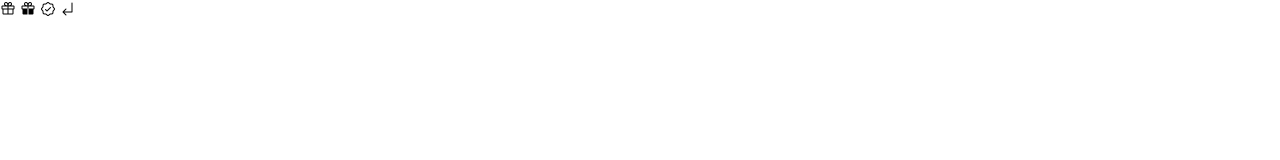
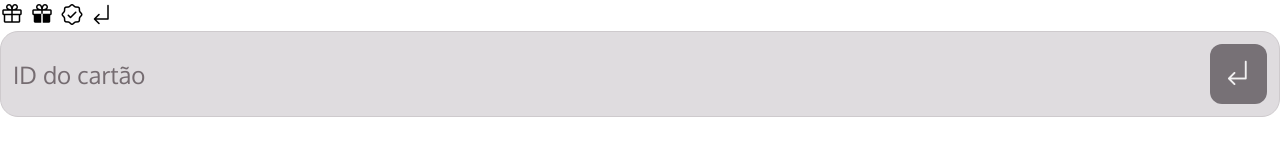
Before and after one commit to thalessarubbi/member-club, a plain HTML site: page index.html in a window 1280 px wide. Drawn offline with nearby package versions, Linux system fonts and the light colour scheme.

Commit message:
feat: :sparkles: add search bar component

```diff
--- a/index.html
+++ b/index.html
@@ -24,6 +24,14 @@
   <i class="ph-fill ph-gift" style="color: black"></i>
   <i class="ph ph-seal-check"></i>
   <i class="ph ph-arrow-elbow-down-left"></i>
+
+  <!-- Input -->
+  <div id="search-bar">
+    <input type="text" placeholder="ID do cartão">
+    <button>
+      <i class="ph ph-arrow-elbow-down-left"></i>
+    </button>
+  </div>
 </body>
 
 </html>
--- a/src/styles/global.css
+++ b/src/styles/global.css
@@ -29,3 +29,73 @@
   --body-text--sm: 0.88rem;
   --body-text--xs: 0.75rem;
 }
+
+button {
+  cursor: pointer;
+  border: none;
+}
+
+input {
+  margin: 0;
+  padding: 0;
+  border: none;
+}
+
+#search-bar {
+  display: flex;
+  justify-content: space-between;
+  align-items: center;
+
+  border: solid 1px var(--base-gray-400);
+  background-color: var(--base-gray-300);
+
+  border-radius: 0.75rem;
+  padding: 0.5rem;
+
+  &:focus-within {
+    border: solid 1.5px var(--main-pink);
+  }
+
+  &>input {
+    outline: none;
+    width: 100%;
+    height: max-content;
+
+    background: transparent;
+    color: var(--base-gray-700);
+    font: var(--body-text--md)/1.4rem;
+
+    &::placeholder {
+      color: var(--base-gray-500);
+    }
+
+    &:focus {
+      color: var(--main-pink);
+    }
+  }
+
+  &>button {
+    background-color: var(--base-gray-700);
+    color: var(--base-white);
+    opacity: 0.6;
+    border-radius: 0.5rem;
+    width: 40px;
+    height: 40px;
+
+    &>i {
+      font-size: 1.25rem;
+    }
+  }
+
+  &.filled>input {
+    color: var(--base-gray-700);
+  }
+
+  &.filled>button {
+    opacity: 1;
+  }
+}
+
+html {
+  zoom: 1.5;
+}
```
